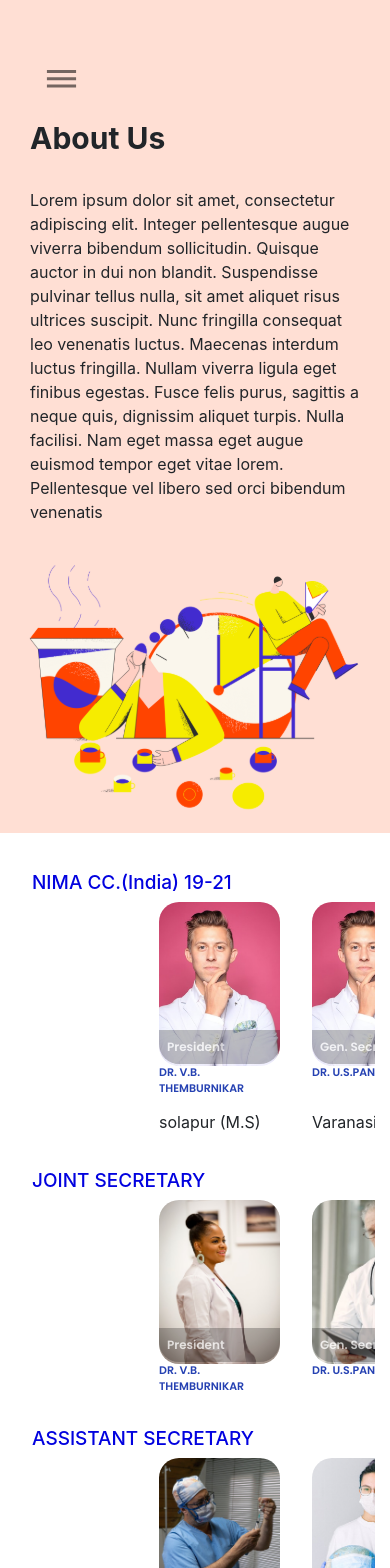
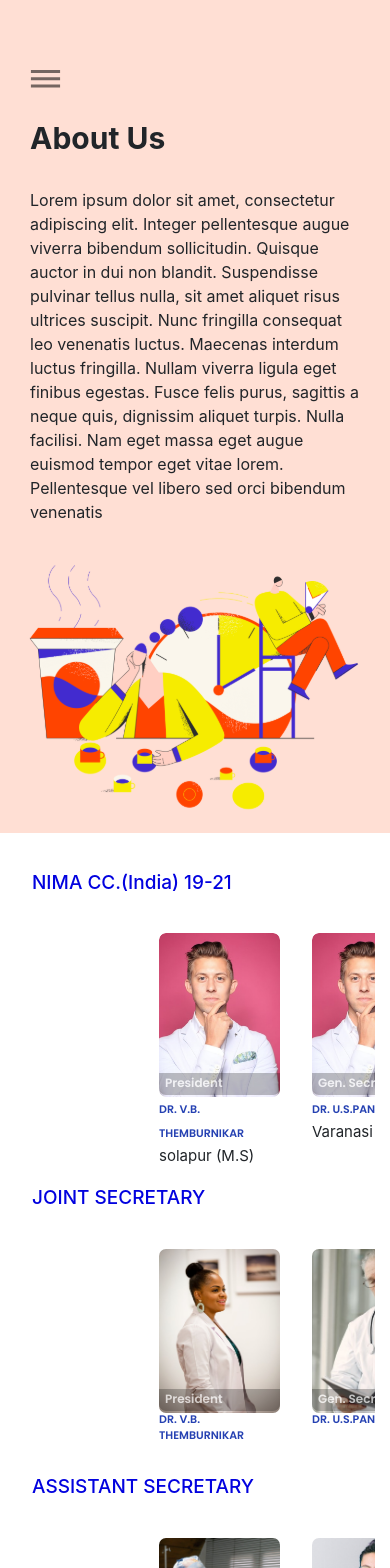
Before and after one commit to dj1399/AboutUs, a React (Create React App) app: page / in a window 390 px wide. Shown: the top 1568 px of the page. Built offline with nearby package versions, Linux system fonts and the light colour scheme.

Commit message:
changes done

```diff
--- a/src/Aboutus/AboutUs.css
+++ b/src/Aboutus/AboutUs.css
@@ -7,6 +7,7 @@
 }
 .illustration {
   width: 100%;
+  height: 533.5px;
 }
 hr {
   background-color: black;
@@ -22,14 +23,13 @@
 }
 .AboutUs_doctorImage {
   position: relative;
-  width: 15rem;
-  height: 20rem;
+  width: 240px;
+  height: 325px;
   border-radius: 20px;
 }
 .AboutUs_doctorName {
   color: rgb(2, 2, 223);
   font-weight: bold;
-  line-height: 2.5;
   font-size: 20px;
   font-family: "Poppins";
   text-transform: uppercase;
@@ -39,9 +39,12 @@
   max-width: 100%;
   /* margin: 0 auto; */
 }
+.AboutUs_cont {
+  width: 240px;
+}
 .dehaze {
   float: left;
-  left: 8.08%;
+  left: 4.08%;
   right: 21.37%;
   margin-top: 50.43px !important;
 }
@@ -59,7 +62,9 @@
   opacity: 0.7;
   border-radius: 0px 0px 15px 15px;
 }
-
+.AboutUs_doctorPlace {
+  font-size: 15px;
+}
 .react-multi-carousel-list {
   margin-top: 3rem;
   /* margin-right: 140px; */
@@ -90,7 +95,7 @@
     color: rgb(2, 2, 223);
     text-align: left;
     margin-left: 4rem;
-    margin-top: 5rem;
+    /* margin-top: 5rem; */
     font-size: 35px !important;
   }
   .AboutUs_mobileview {
@@ -121,6 +126,7 @@
   .AboutUs_illustration {
     width: 22rem;
     height: 20rem;
+    margin-bottom: 42px;
   }
   .AboutUs_para {
     margin-left: 1rem;
@@ -132,6 +138,7 @@
     font-size: 19px !important;
     float: left;
     position: absolute;
+    padding-bottom: 100px !important;
   }
   .AboutUs_firstdiv {
     display: none;
@@ -144,11 +151,15 @@
     height: 164px;
     left: 0px;
     top: 2px;
+    border-radius: 7px;
   }
   .AboutUs_imageContainer .AboutUs_doctorDesignation {
     width: 121px;
     font-size: 12px;
-    border-radius: 0px 0px 20px 20px;
+    height: 22.2px;
+    border-radius: 0px 0px 7px 7px;
+    padding: 1px 0px 3px 6px !important;
+    /* transform: rotate(180deg); */
   }
   .AboutUs_doctorName {
     width: 121px;
@@ -168,6 +179,16 @@
     width: max-content !important;
     margin-right: 2rem;
   }
+  .react-multi-carousel-track {
+    margin-top: 31px !important;
+    margin-bottom: 0% !important;
+  }
+  .AboutUs_cont {
+    width: 121px;
+  }
+  .AboutUs_lastdiv {
+    height: 375px;
+  }
 }
 
 .AboutUs_mobileview {
--- a/src/Aboutus/AboutUs.js
+++ b/src/Aboutus/AboutUs.js
@@ -51,7 +51,7 @@
                 },
                 {
                     image:president,
-                    designation: "Gen. Secretry",
+                    designation: "Gen. Secretary",
                     name:"Dr. U.S.Pandey ",
                     place:"Varanasi (U.P)",
                     description:" Lorem ipsum dolor sit amet, consectetur adipiscing elit. Curabitur congue lacinia pretium. Vivamus sit amet blandit elit. Mauris fringilla lorem et commodo malesuada. Nulla quis pulvinar risus. Nunc tincidunt ante vitae erat facilisis lobortis. Duis sapien nisl, ullamcorper ac accumsan non, eleifend vel purus. Sed pretium tortor diam, vel pharetra augue lobortis quis. Aliquam sed lacinia lectus. Duis finibus leo et nunc dignissim, vitae hendrerit arcu sagittis. Quisque sed augue iaculis, ornare",
@@ -59,7 +59,7 @@
                 {
                     image:treasurer,
                     designation: "Treasurer",
-                    name: "Dr. Ashutosh Kulakrni",
+                    name: "Dr. Ashutosh Kulkarni",
                     place:"Akola (M.S)",
                     description:" Lorem ipsum dolor sit amet, consectetur adipiscing elit. Curabitur congue lacinia pretium. Vivamus sit amet blandit elit. Mauris fringilla lorem et commodo malesuada. Nulla quis pulvinar risus. Nunc tincidunt ante vitae erat facilisis lobortis. Duis sapien nisl, ullamcorper ac accumsan non, eleifend vel purus. Sed pretium tortor diam, vel pharetra augue lobortis quis. Aliquam sed lacinia lectus. Duis finibus leo et nunc dignissim, vitae hendrerit arcu sagittis. Quisque sed augue iaculis, ornare",
 
@@ -154,7 +154,7 @@
                     <div className=" col-md-5 ml-5" >
                         <div className="para">
 
-                        <h1 style={{fontWeight:"bold"}}>About Us</h1>
+                        <h1 style={{fontWeight:"bold",paddingBottom:"31px"}}>About Us</h1>
                         <p >Lorem ipsum dolor sit amet, consectetur adipiscing elit. Integer pellentesque augue viverra bibendum sollicitudin. Quisque auctor in dui non blandit. Suspendisse pulvinar tellus nulla, sit amet aliquet risus ultrices suscipit. Nunc fringilla consequat leo venenatis luctus. Maecenas interdum luctus fringilla. Nullam viverra ligula eget finibus egestas. Fusce felis purus, sagittis a neque quis, dignissim aliquet turpis. Nulla facilisi. Nam eget massa eget augue euismod tempor eget vitae lorem. Pellentesque vel libero sed orci bibendum venenatis fermentum in libero. In suscipit tellus id diam sagittis eleifend. Curabitur hendrerit risus sit amet tortor tincidunt, id faucibus lacus rutrum.</p>
                         </div>
                 </div>
@@ -170,7 +170,7 @@
                   </IconButton>
                   <h1 style={{fontWeight:"bold",paddingTop:"120px",textAlign:"left",marginLeft:"30px",fontSize:"30px"}}>About Us</h1>
                   <p style={{marginTop:"2rem",marginLeft:"30px",marginRight:"30px",textAlign:"left"}}>Lorem ipsum dolor sit amet, consectetur adipiscing elit. Integer pellentesque augue viverra bibendum sollicitudin. Quisque auctor in dui non blandit. Suspendisse pulvinar tellus nulla, sit amet aliquet risus ultrices suscipit. Nunc fringilla consequat leo venenatis luctus. Maecenas interdum luctus fringilla. Nullam viverra ligula eget finibus egestas. Fusce felis purus, sagittis a neque quis, dignissim aliquet turpis. Nulla facilisi. Nam eget massa eget augue euismod tempor eget vitae lorem. Pellentesque vel libero sed orci bibendum venenatis </p>
-                <img  style={{width:"100%",height:"282px;"}} src={pic} alt=""/>
+                <img  style={{width:"100%",height:"282px;",marginBottom:""}} src={pic} alt=""/>
     </div>
         <h3 >NIMA CC.(India) 19-21</h3>
         <div className="row">
@@ -196,12 +196,14 @@
     {
         this.state.doctors.map((doctor,index) =>
         <div key={index} className="AboutUs_doctorContainer" >
+            <div className="AboutUs_cont">
         <div className="AboutUs_imageContainer">
         <img src={doctor.image} alt={doctor.name} className="AboutUs_doctorImage" />
         <p className="AboutUs_doctorDesignation">{doctor.designation}</p>
         </div>
-                <p className="AboutUs_doctorName">{doctor.name}</p>
-                <p >{doctor.place}</p>
+                <span className="AboutUs_doctorName">{doctor.name}</span><br/>
+               <span className="AboutUs_doctorPlace">{doctor.place}</span>
+               </div>
         </div>
         )
     }
```
Also changed, not shown: 1 other file (tests, documents, lock files or other folders).
